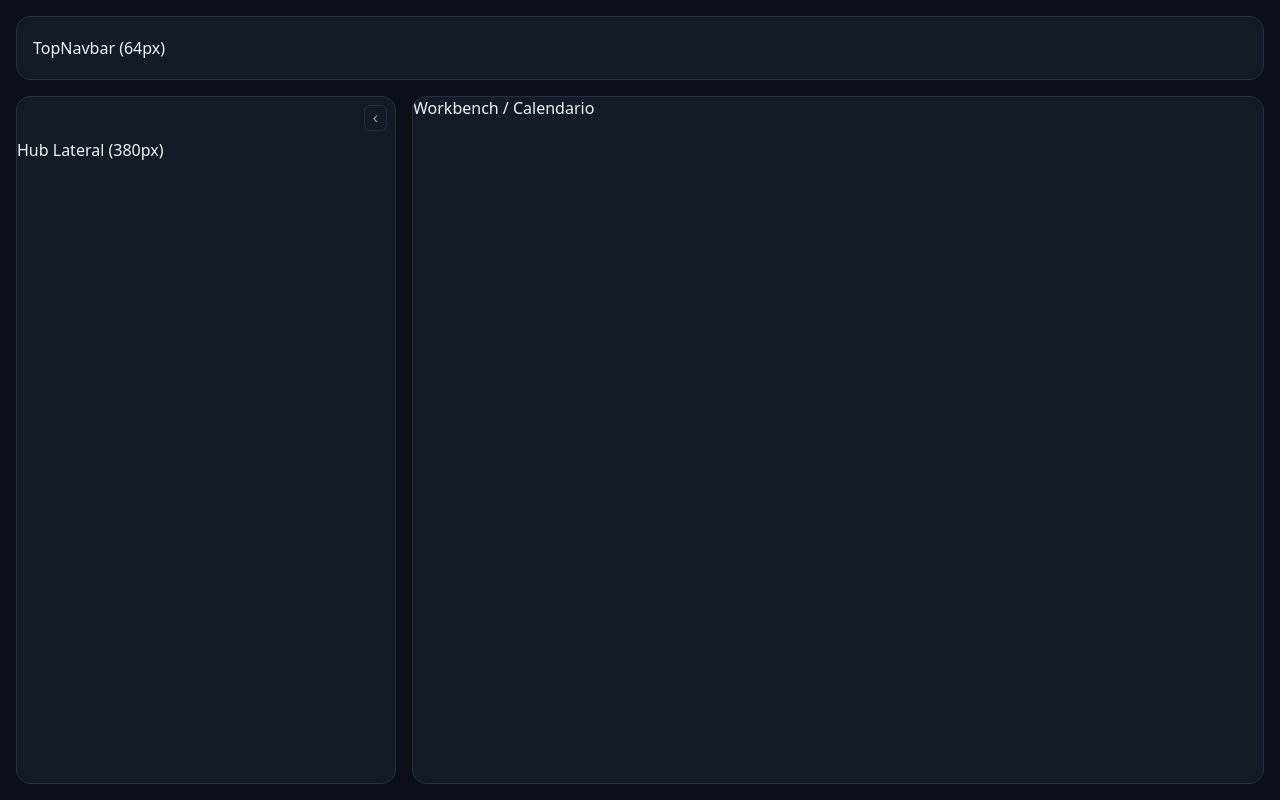
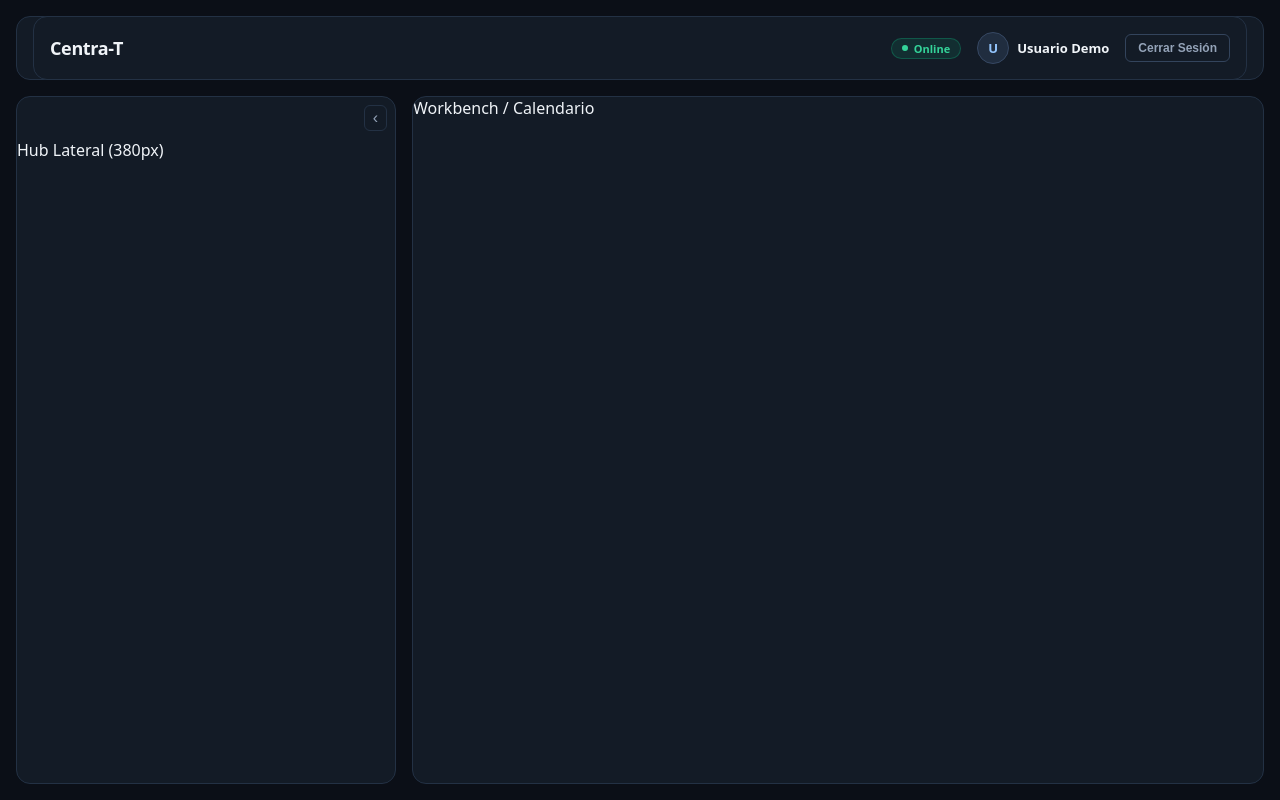
Before and after one commit to entitymethodproject-png/Centra-T, a React (Vite) app: page / in a window 1280 px wide. Built offline with nearby package versions, Linux system fonts and the light colour scheme.

Commit message:
feat(FIA-A01.03): implementar codigo minimo para pasar tests

```diff
--- /dev/null
+++ b/src/workspace/components/TopNavbar.module.css
@@ -0,0 +1,111 @@
+.navbarWrapper {
+  height: var(--navbar-height, 64px);
+  width: 100%;
+  background-color: var(--bg-hub, #131B26);
+  border: 1px solid var(--border-subtle, #233144);
+  border-radius: var(--panel-radius, 14px);
+  padding: 0 16px;
+  display: flex;
+  align-items: center;
+  justify-content: space-between;
+  box-sizing: border-box;
+}
+
+.brandSection {
+  display: flex;
+  align-items: center;
+  gap: 12px;
+}
+
+.brandTitle {
+  font-size: 18px;
+  font-weight: 800;
+  letter-spacing: -0.02em;
+  color: var(--text-primary, #FFFFFF);
+}
+
+.controlsSection {
+  display: flex;
+  align-items: center;
+  gap: 16px;
+}
+
+.networkBadge {
+  display: inline-flex;
+  align-items: center;
+  gap: 6px;
+  padding: 4px 10px;
+  border-radius: 999px;
+  font-size: 11px;
+  font-weight: 700;
+  border: 1px solid transparent;
+  user-select: none;
+}
+
+.networkBadge.online {
+  background-color: rgba(16, 185, 129, 0.12);
+  color: #34D399;
+  border-color: rgba(16, 185, 129, 0.3);
+}
+
+.networkBadge.offline {
+  background-color: rgba(245, 158, 11, 0.12);
+  color: #FBBF24;
+  border-color: rgba(245, 158, 11, 0.3);
+}
+
+.networkDot {
+  width: 6px;
+  height: 6px;
+  border-radius: 50%;
+  background-color: currentColor;
+}
+
+.networkLabel {
+  line-height: 1;
+}
+
+.profileSection {
+  display: flex;
+  align-items: center;
+  gap: 8px;
+}
+
+.avatarCircle {
+  width: 32px;
+  height: 32px;
+  border-radius: 50%;
+  background-color: #202D3F;
+  border: 1px solid #364863;
+  color: #93C5FD;
+  display: flex;
+  align-items: center;
+  justify-content: center;
+  font-size: 13px;
+  font-weight: 700;
+  user-select: none;
+}
+
+.userName {
+  font-size: 13px;
+  color: var(--text-primary, #E2E8F0);
+  font-weight: 600;
+}
+
+.logoutButton {
+  background: transparent;
+  border: 1px solid var(--border-strong, #33445C);
+  color: var(--text-secondary, #94A3B8);
+  padding: 6px 12px;
+  border-radius: 6px;
+  font-size: 12px;
+  font-weight: 600;
+  cursor: pointer;
+  transition: all 150ms ease;
+}
+
+.logoutButton:hover {
+  background-color: rgba(239, 68, 68, 0.12);
+  color: #F87171;
+  border-color: rgba(239, 68, 68, 0.3);
+}
--- /dev/null
+++ b/src/workspace/components/TopNavbar.tsx
@@ -0,0 +1,78 @@
+import React, { useState, useEffect } from 'react';
+import '../../theme/tokens.css';
+import styles from './TopNavbar.module.css';
+
+export interface UserProfileData {
+  name: string;
+  email?: string;
+  avatarUrl?: string;
+}
+
+export interface TopNavbarProps {
+  user?: UserProfileData;
+  onLogout?: () => void;
+  'data-testid'?: string;
+}
+
+export const TopNavbar: React.FC<TopNavbarProps> = ({
+  user = { name: 'Usuario Demo' },
+  onLogout,
+  'data-testid': testId,
+}) => {
+  const [isOnline, setIsOnline] = useState<boolean>(() => {
+    return typeof navigator !== 'undefined' ? navigator.onLine : true;
+  });
+
+  useEffect(() => {
+    const handleOnline = () => setIsOnline(true);
+    const handleOffline = () => setIsOnline(false);
+
+    window.addEventListener('online', handleOnline);
+    window.addEventListener('offline', handleOffline);
+
+    return () => {
+      window.removeEventListener('online', handleOnline);
+      window.removeEventListener('offline', handleOffline);
+    };
+  }, []);
+
+  const avatarInitial = user.name ? user.name.charAt(0).toUpperCase() : 'U';
+
+  return (
+    <div
+      className={styles.navbarWrapper}
+      data-testid={testId || 'navbar-wrapper'}
+    >
+      <div className={styles.brandSection}>
+        <span className={styles.brandTitle}>Centra-T</span>
+      </div>
+
+      <div className={styles.controlsSection}>
+        <div
+          role="status"
+          aria-live="polite"
+          className={`${styles.networkBadge} ${isOnline ? styles.online : styles.offline}`}
+        >
+          <span className={styles.networkDot} />
+          <span className={styles.networkLabel}>{isOnline ? 'Online' : 'Offline'}</span>
+        </div>
+
+        <div className={styles.profileSection} aria-label="Perfil de usuario">
+          <div className={styles.avatarCircle} aria-hidden="true">
+            {avatarInitial}
+          </div>
+          <span className={styles.userName}>{user.name}</span>
+        </div>
+
+        <button
+          type="button"
+          aria-label="Cerrar sesión"
+          className={styles.logoutButton}
+          onClick={onLogout}
+        >
+          Cerrar Sesión
+        </button>
+      </div>
+    </div>
+  );
+};
--- a/src/workspace/components/WorkspaceLayout.tsx
+++ b/src/workspace/components/WorkspaceLayout.tsx
@@ -2,6 +2,7 @@ import React from 'react';
 import '../../theme/tokens.css';
 import styles from './WorkspaceLayout.module.css';
 import { HubContainer } from '../../hub/components/HubContainer';
+import { TopNavbar } from './TopNavbar';
 
 export interface WorkspaceLayoutProps {
   navbarSlot?: React.ReactNode;
@@ -18,7 +19,7 @@ export const WorkspaceLayout: React.FC<WorkspaceLayoutProps> = ({
   return (
     <div className={styles.workspaceShell}>
       <header role="banner" className={styles.navbarRegion}>
-        {navbarSlot || <div data-testid="navbar-placeholder">TopNavbar (64px)</div>}
+        {navbarSlot || <TopNavbar data-testid="navbar-placeholder" />}
       </header>
       <div className={styles.bodyRegion}>
         {hubSlot !== undefined ? (
```
Also changed, not shown: 1 other file (tests, documents, lock files or other folders).
